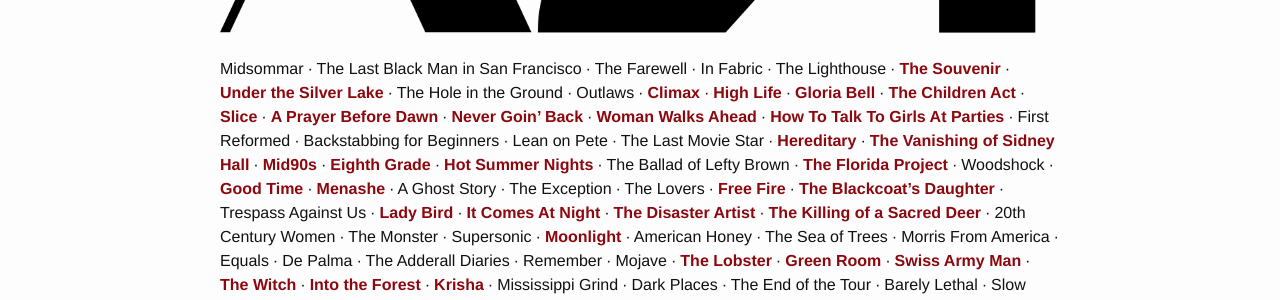
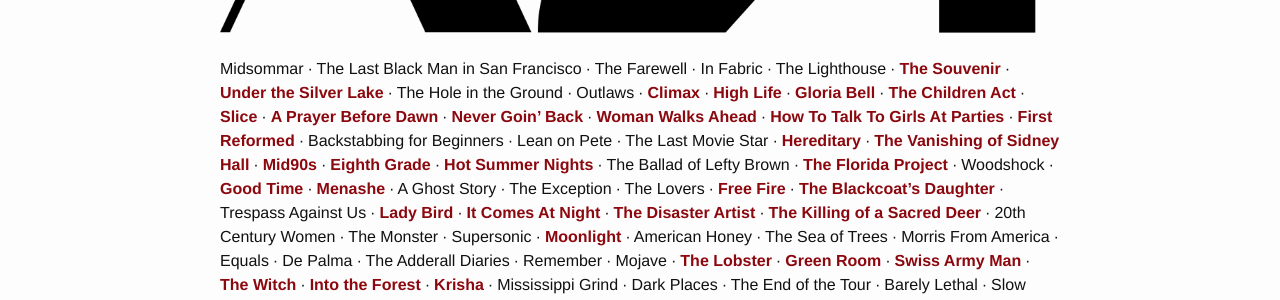
Before and after one commit to codydalerodgers/personal-blog, a Jekyll site: the page built from _posts/2019-05-28-a24.markdown, in a window 1280 px wide. Shown: the part 617-917 px from the top of the page. Built offline with Jekyll 4.4.1, drawn with Linux system fonts in a browser that asks for light colours.

Commit message:
new entries and updates

```diff
--- a/_posts/2019-05-28-a24.markdown
+++ b/_posts/2019-05-28-a24.markdown
@@ -25,7 +25,7 @@
 <span class="a24_color">**Never Goin’ Back**</span> ∙
 <span class="a24_color">**Woman Walks Ahead**</span> ∙
 <span class="a24_color">**How To Talk To Girls At Parties**</span> ∙
-First Reformed ∙
+<span class="a24_color">**First Reformed**</span> ∙
 Backstabbing for Beginners ∙
 Lean on Pete ∙
 The Last Movie Star ∙
```
Also changed, not shown: _books/2019.md (+6 -6 lines), _films/2019.md (+2 -0 lines), _shows/2019.md (+2 -2 lines).
